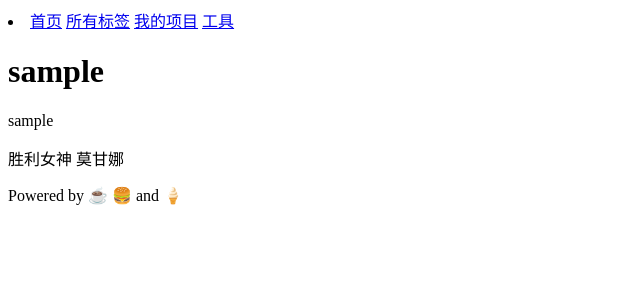
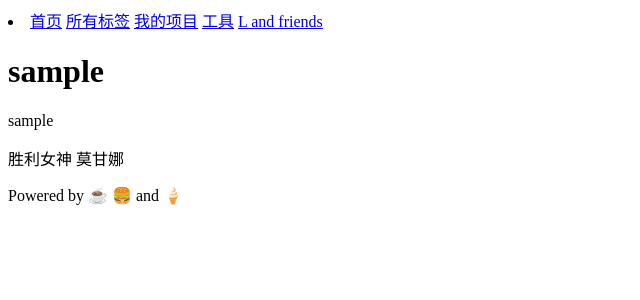
Before and after one commit to iawia002/Diana, a Flask app: page / in a window 1280 px wide. Shown: the top 300 px of the page, without its empty margins (0-640 px from the left). Run offline with Flask 2, Linux system fonts and the light colour scheme; the visitor is signed in with stand-in values (Sample User, id 1); data comes from the database, SQL or seed files in the repository; data that the repository does not hold is empty; parts of the project's set-up code (start-up, migrations or seed data) failed here and were passed over.

Commit message:
blog: L and friends [ci skip]

```diff
--- a/src/css/blog/article.scss
+++ b/src/css/blog/article.scss
@@ -124,6 +124,7 @@
 .left {
   width: 100%;
   padding: 40px 0 20px;
+  overflow: hidden;
 
   @media (max-width: 767px) {
     width: 100%;
--- a/src/templates/blog/index.html
+++ b/src/templates/blog/index.html
@@ -26,6 +26,7 @@ ____ ____ ____ ____ _________ ____ ____ ____ ____ _________ ____ ____ _________
         <a href="/tags">所有标签</a>
         <a href="/p/78">我的项目</a>
         <a href="/p/76">工具</a>
+        <a href="/p/86">L and friends</a>
 
         <a href="https://github.com/iawia002/Diana" class="emoji" target="_blank" data-balloon="GitHub @iawia002" data-balloon-pos="left">
           <i class="fa fa-github" aria-hidden="true"></i>
```
